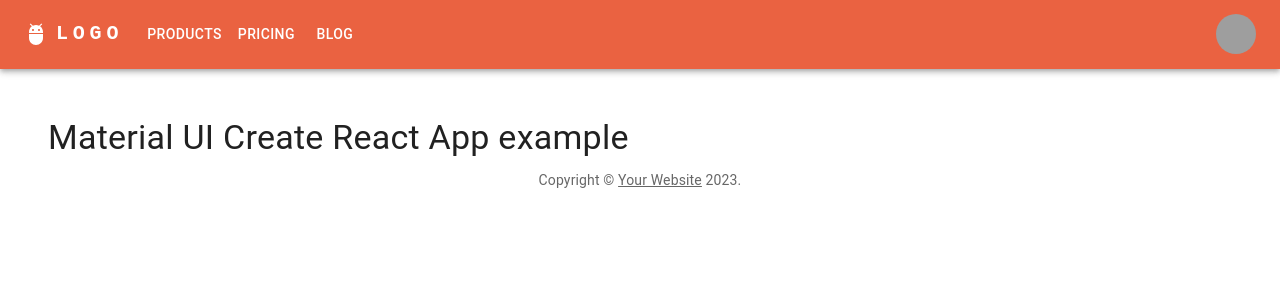
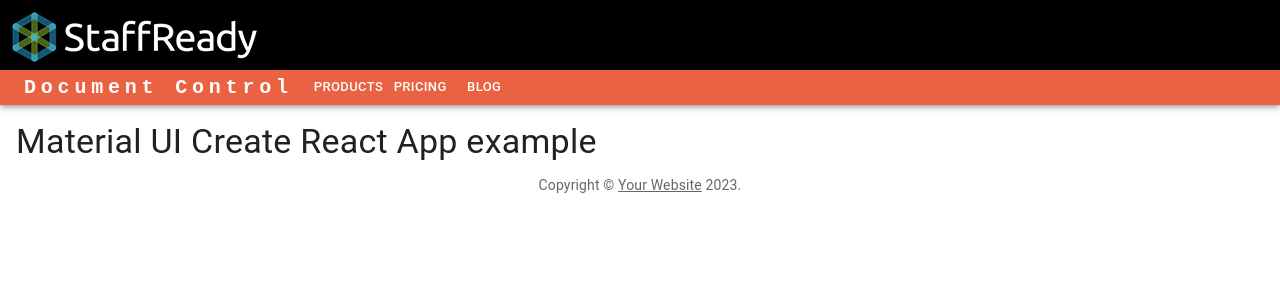
Before and after one commit to MohanadI/staff-ready-mui, a React (Create React App) app: page / in a window 1280 px wide. Shown: the top 300 px of the page. Built offline with nearby package versions, Linux system fonts and the light colour scheme; grey boxes are pictures that could not be loaded.

Commit message:
finalize header

```diff
--- a/src/@core/layouts/MainLayout.js
+++ b/src/@core/layouts/MainLayout.js
@@ -30,7 +30,7 @@ const MainContentWrapper = styled(Box)({
 const ContentWrapper = styled('main')(({ theme }) => ({
     flexGrow: 1,
     width: '100%',
-    padding: theme.spacing(6),
+    padding: theme.spacing(2),
     transition: 'padding .25s ease-in-out',
     [theme.breakpoints.down('sm')]: {
         paddingLeft: theme.spacing(4),
--- a/src/@core/layouts/TopBar.js
+++ b/src/@core/layouts/TopBar.js
@@ -1,45 +1,55 @@
 import * as React from 'react';
 import AppBar from '@mui/material/AppBar';
 import Box from '@mui/material/Box';
-import Toolbar from '@mui/material/Toolbar';
+import MuiToolbar from '@mui/material/Toolbar'
 import IconButton from '@mui/material/IconButton';
 import Typography from '@mui/material/Typography';
 import Menu from '@mui/material/Menu';
 import MenuIcon from '@mui/icons-material/Menu';
-import Container from '@mui/material/Container';
-import Avatar from '@mui/material/Avatar';
 import Button from '@mui/material/Button';
-import Tooltip from '@mui/material/Tooltip';
 import MenuItem from '@mui/material/MenuItem';
 import AdbIcon from '@mui/icons-material/Adb';
+import styled from '@emotion/styled';
+import Logo from "../../assets/images/logo.png"
 
 const pages = ['Products', 'Pricing', 'Blog'];
-const settings = ['Profile', 'Account', 'Dashboard', 'Logout'];
 
 function TopBar() {
-    const [anchorElNav, setAnchorElNav] = React.useState(null);
-    const [anchorElUser, setAnchorElUser] = React.useState(null);
+    const [anchorElNav, setAnchorElNav] = React.useState(null)
 
     const handleOpenNavMenu = (event) => {
         setAnchorElNav(event.currentTarget);
     };
-    const handleOpenUserMenu = (event) => {
-        setAnchorElUser(event.currentTarget);
-    };
-
     const handleCloseNavMenu = () => {
         setAnchorElNav(null);
     };
 
-    const handleCloseUserMenu = () => {
-        setAnchorElUser(null);
-    };
+    const Toolbar = styled(MuiToolbar)(({ theme }) => ({
+        maxwidth: '100%',
+        maxHeight: 35,
+        minHeight: "35px !important",
+        [theme.breakpoints.down('sm')]: {
+            paddingLeft: theme.spacing(2),
+            paddingRight: theme.spacing(4)
+        },
+        [theme.breakpoints.down('xs')]: {
+            paddingLeft: theme.spacing(2),
+            paddingRight: theme.spacing(2)
+        }
+    }))
 
     return (
         <AppBar position="static">
-            <Container maxWidth="xl" style={{maxWidth: '100%'}}>
-                <Toolbar disableGutters>
-                    <AdbIcon sx={{ display: { xs: 'none', md: 'flex' }, mr: 1 }} />
+            <Box
+                sx={{
+                    height: 70,
+                    padding: 1.5,
+                    backgroundColor: 'secondary.dark',
+                }}
+            >
+                <img src={Logo} alt="logo"/>
+            </Box>
+            <Toolbar>
                 <Typography
                     variant="h6"
                     noWrap
@@ -55,7 +65,7 @@ function TopBar() {
                         textDecoration: 'none',
                     }}
                 >
-                        LOGO
+                    Document Control
                 </Typography>
 
                 <Box sx={{ flexGrow: 1, display: { xs: 'flex', md: 'none' } }}>
@@ -116,46 +126,16 @@ function TopBar() {
                 <Box sx={{ flexGrow: 1, display: { xs: 'none', md: 'flex' } }}>
                     {pages.map((page) => (
                         <Button
+                            size='small'
                             key={page}
                             onClick={handleCloseNavMenu}
-                                sx={{ my: 2, color: 'white', display: 'block' }}
+                            sx={{ color: 'white', display: 'block' }}
                         >
                             {page}
                         </Button>
                     ))}
                 </Box>
-
-                    <Box sx={{ flexGrow: 0 }}>
-                        <Tooltip title="Open settings">
-                            <IconButton onClick={handleOpenUserMenu} sx={{ p: 0 }}>
-                                <Avatar alt="Remy Sharp" src="/static/images/avatar/2.jpg" />
-                            </IconButton>
-                        </Tooltip>
-                        <Menu
-                            sx={{ mt: '45px' }}
-                            id="menu-appbar"
-                            anchorEl={anchorElUser}
-                            anchorOrigin={{
-                                vertical: 'top',
-                                horizontal: 'right',
-                            }}
-                            keepMounted
-                            transformOrigin={{
-                                vertical: 'top',
-                                horizontal: 'right',
-                            }}
-                            open={Boolean(anchorElUser)}
-                            onClose={handleCloseUserMenu}
-                        >
-                            {settings.map((setting) => (
-                                <MenuItem key={setting} onClick={handleCloseUserMenu}>
-                                    <Typography textAlign="center">{setting}</Typography>
-                                </MenuItem>
-                            ))}
-                        </Menu>
-                    </Box>
             </Toolbar>
-            </Container>
         </AppBar>
     );
 }
--- a/src/theme.js
+++ b/src/theme.js
@@ -9,11 +9,12 @@ const theme = createTheme({
         },
         secondary: {
             main: grey[800],
+            dark: "#000000"
         },
         error: {
             main: red.A400,
         },
-    },
+    }
 });
 
 export default theme;
```
Also changed, not shown: src/ProTip.js (deleted, +0 -22 lines), src/assets/images/logo.png (added). Lines whose indentation alone changed are shown as unchanged.
